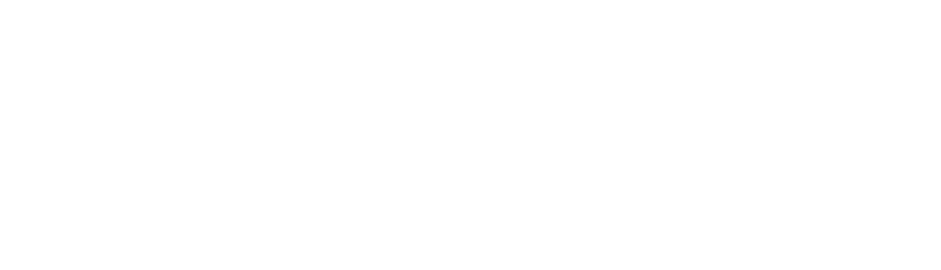
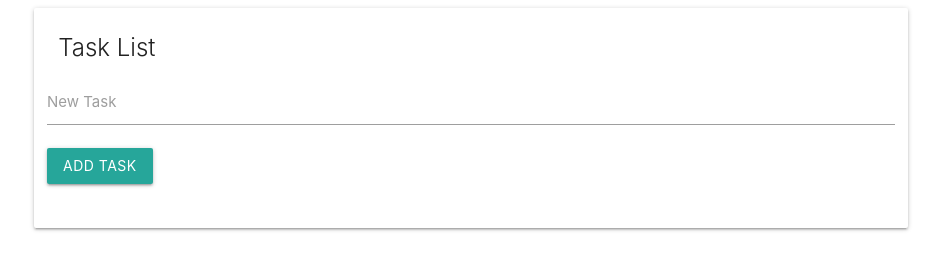
Before and after one commit to dpatel0114/task_app, a plain HTML site: page index.html in a window 1280 px wide. Shown: the whole page, without its empty margins (169-1110 px from the left). Drawn offline with nearby package versions, Linux system fonts and the light colour scheme.

Commit message:
index.html

```diff
--- a/index.html
+++ b/index.html
@@ -4,9 +4,38 @@
     <meta charset="UTF-8">
     <meta name="viewport" content="width=device-width, initial-scale=1.0">
     <meta http-equiv="X-UA-Compatible" content="ie=edge">
+    <link rel="stylesheet" href="https://cdnjs.cloudflare.com/ajax/libs/materialize/1.0.0/css/materialize.min.css">
+    <link href="https://stackpath.bootstrapcdn.com/font-awesome/4.7.0/css/font-awesome.min.css" rel="stylesheet" integrity="sha384-wvfXpqpZZVQGK6TAh5PVlGOfQNHSoD2xbE+QkPxCAFlNEevoEH3Sl0sibVcOQVnN" crossorigin="anonymous">
     <title> Task List </title>
 </head>
 <body>
 
+    <div class="container">
+        <div class="row">
+            <div class="col s12">
+                <div class="card">
+                    <div class="card-content">
+                    <span class="card-title"> Task List </span>
+                    <div class="row">
+                        <form id="main">
+                            <div class="input-field">
+                                <input type="text" id="task" name="task">
+                                <label for="task"> New Task </label>
+                            </div>
+                            <input type="submit" class="btn" value="Add Task">
+                        </form>
+                    </div>
+                    </div>
+                </div>
+            </div>
+        </div>
+    </div>
+
+    <script
+    src="https://code.jquery.com/jquery-3.4.1.js"
+    integrity="sha256-WpOohJOqMqqyKL9FccASB9O0KwACQJpFTUBLTYOVvVU="
+    crossorigin="anonymous"></script>
+    <script src="https://cdnjs.cloudflare.com/ajax/libs/materialize/1.0.0/js/materialize.min.js"></script>
+    <script src="app.js"></script>
 </body>
 </html>
```
Also changed, not shown: 1 other file.
